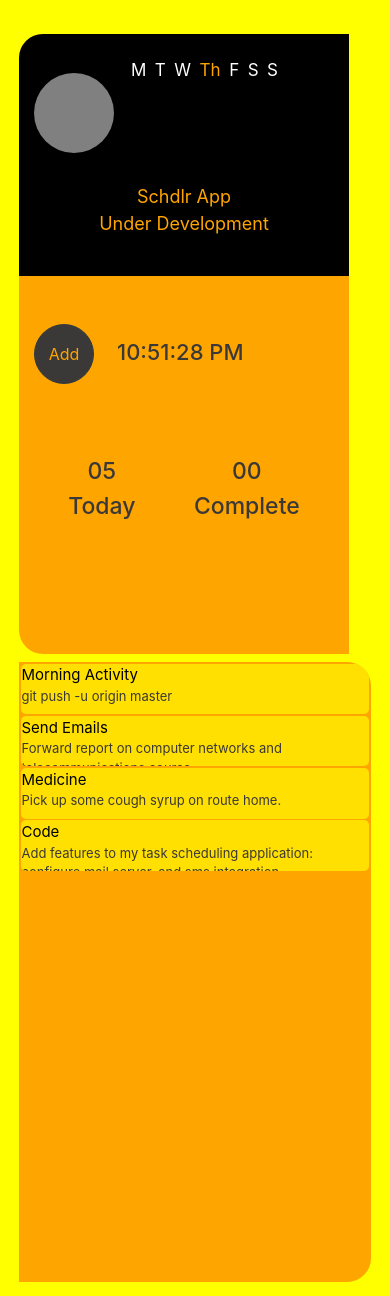
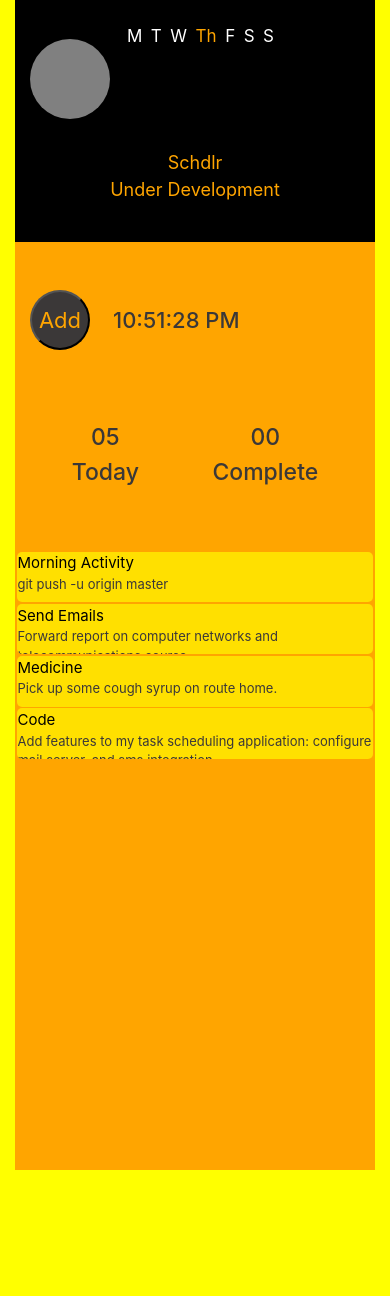
Before and after one commit to code-ddicted/schdlr, a React (Create React App) app: page / in a window 390 px wide. After the commit the page ends 1170 px from the top, so only its background shows below. Built offline with nearby package versions, Linux system fonts and the light colour scheme.

Commit message:
mobile website size laout

```diff
--- a/package.json
+++ b/package.json
@@ -3,6 +3,7 @@
   "version": "0.1.0",
   "private": true,
   "dependencies": {
+    "@material-ui/core": "^4.7.2",
     "axios": "^0.19.0",
     "bootstrap": "^4.4.1",
     "cors": "^2.8.5",
@@ -15,11 +16,12 @@
     "react-modal": "^3.11.1",
     "react-router-dom": "^5.1.2",
     "react-scripts": "3.2.0",
+    "reactjs-popup": "^1.5.0",
     "serve": "^11.2.0"
   },
   "scripts": {
     "dev": "react-scripts start",
-    "start": "serve -s build",
+    "start": "server -s build",
     "build": "react-scripts build",
     "test": "react-scripts test",
     "eject": "react-scripts eject",
--- a/src/App.js
+++ b/src/App.js
@@ -6,12 +6,11 @@ import Second from './View/Second.jsx';
 
 function App() {
   return (
-      <div className="row">
+      <div className="container-fluid">
 
       <div className="First wrap">
       <First/>
       </div>
-
       <div className="Second wrap">
       <Second/>
       </div>
--- a/src/View/Dash.jsx
+++ b/src/View/Dash.jsx
@@ -1,16 +1,28 @@
 import React from 'react';
+import Popup from 'reactjs-popup';
 import './css/UI.css';
 
 function Dash(){
+  const Pop = () => (
+    <Popup
+      trigger={<button className="new-button"> Add </button>}
+      modal
+      closeOnDocumentClick
+    >
+      <span className="my-modal"> Modal content </span>
+    </Popup>
+  );
   var time=new Date().toLocaleTimeString();
   var today="05";
   var completed="00";
     return(
       <div className="Dash Card">
       <br></br>
+
       <div className="block">
-      <button className="btn btn-dark new-button" >Add</button>
+      <Pop />
       </div>
+
       <span className="timer">{time}</span>
       <div className="card-body">
       <div className="activity-wrap">
--- a/src/View/Head.jsx
+++ b/src/View/Head.jsx
@@ -2,7 +2,7 @@ import React from 'react';
 import './css/UI.css';
 
 function Head(){
-  var name="Schdlr App";
+  var name="Schdlr";
   var id="Under Development";
   const myStyle={
     color:"orange"
--- a/src/View/css/UI.css
+++ b/src/View/css/UI.css
@@ -1,24 +1,20 @@
 body{
 width: 100%;
 height: 100%;
-padding: 20px;
 background-color: yellow;
-
 position: absolute;
 }
 #root{
-  padding: 10px;
   width: auto;
   height: auto;
   background-color: yellow;
   position: relative;
 }
 .container-fluid{
+  margin:auto;
 }
 .wrap{
-  max-width: 800px;
-  height: 620px;
-  margin: 4px;
+  margin: 0px;
   overflow-y: scroll;
   scroll-behavior: smooth;
   background-color: orange;
@@ -41,17 +37,17 @@ color:white;
 }
 .First{
   overflow-y: hidden;
-  float: left;
-  width: 330px;
-  border-top-left-radius:24px;
-  border-bottom-left-radius:24px;
-  margin-right:10px;
+  width: 100%;
+  max-width:500px;
+  height: 550px;
+  margin-right:800px;
 }
 .Second{
   overflow-y: hidden;
-  width: 800px;
-  border-top-right-radius:24px;
-  border-bottom-right-radius:24px;
+  width: 100%;
+  max-width:500px;
+  height: 620px;
+  margin:auto;
 }
 .user{
   text-align: center;
@@ -72,11 +68,16 @@ color:white;
   background-color: orange;
   color:rgb(59, 56, 56);
   font-size: 22px;
+  max-height: auto;
 }
 .timer{
   font-weight: 550;
   margin-left: 8px;
   color: rgb(59, 56, 56);
+}
+.my-modal{
+  width: 100px;
+  height: 300px;
 }
 .new-button{
   margin: 15px;
```
Also changed, not shown: 1 other file (tests, documents, lock files or other folders).
